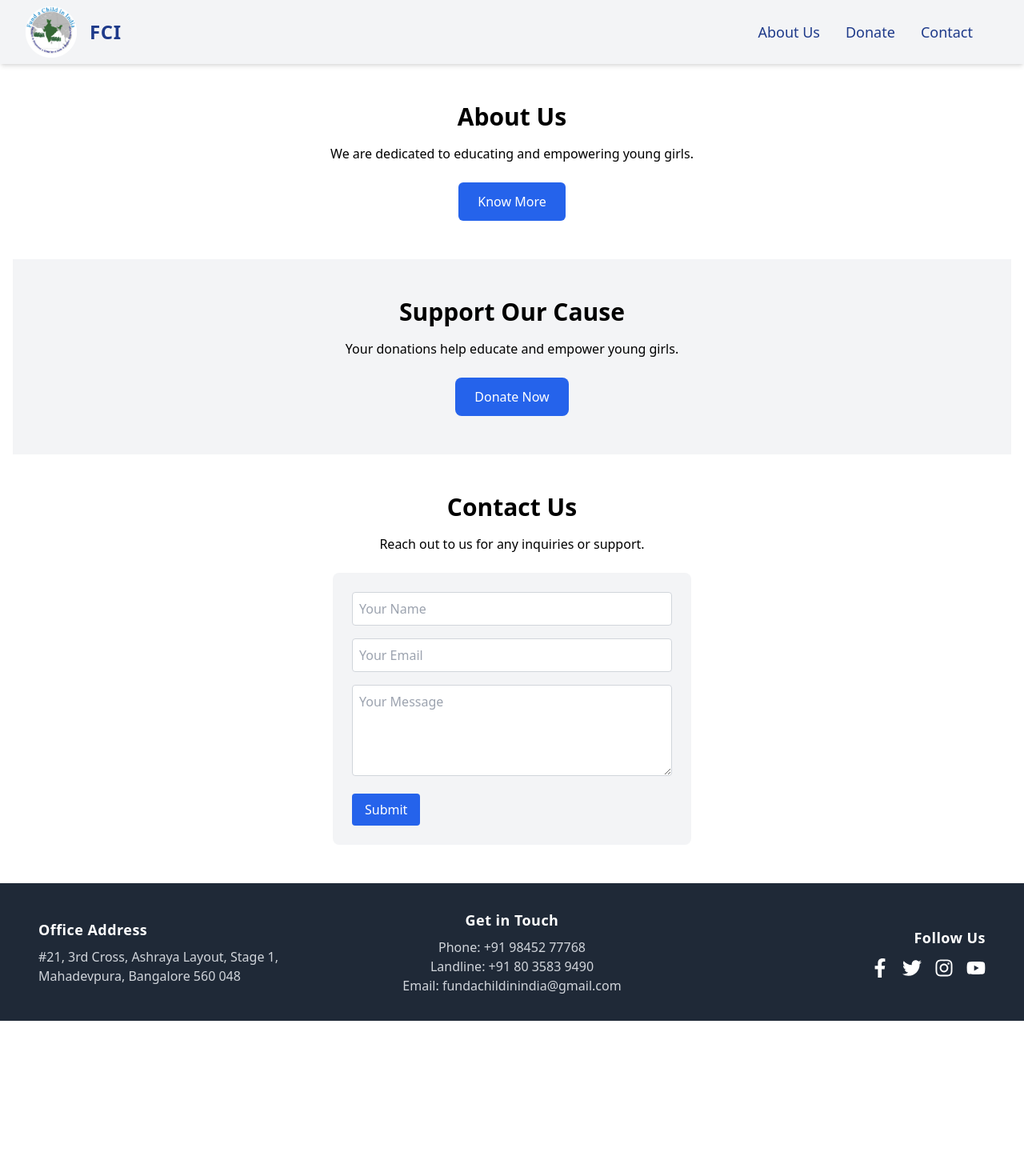
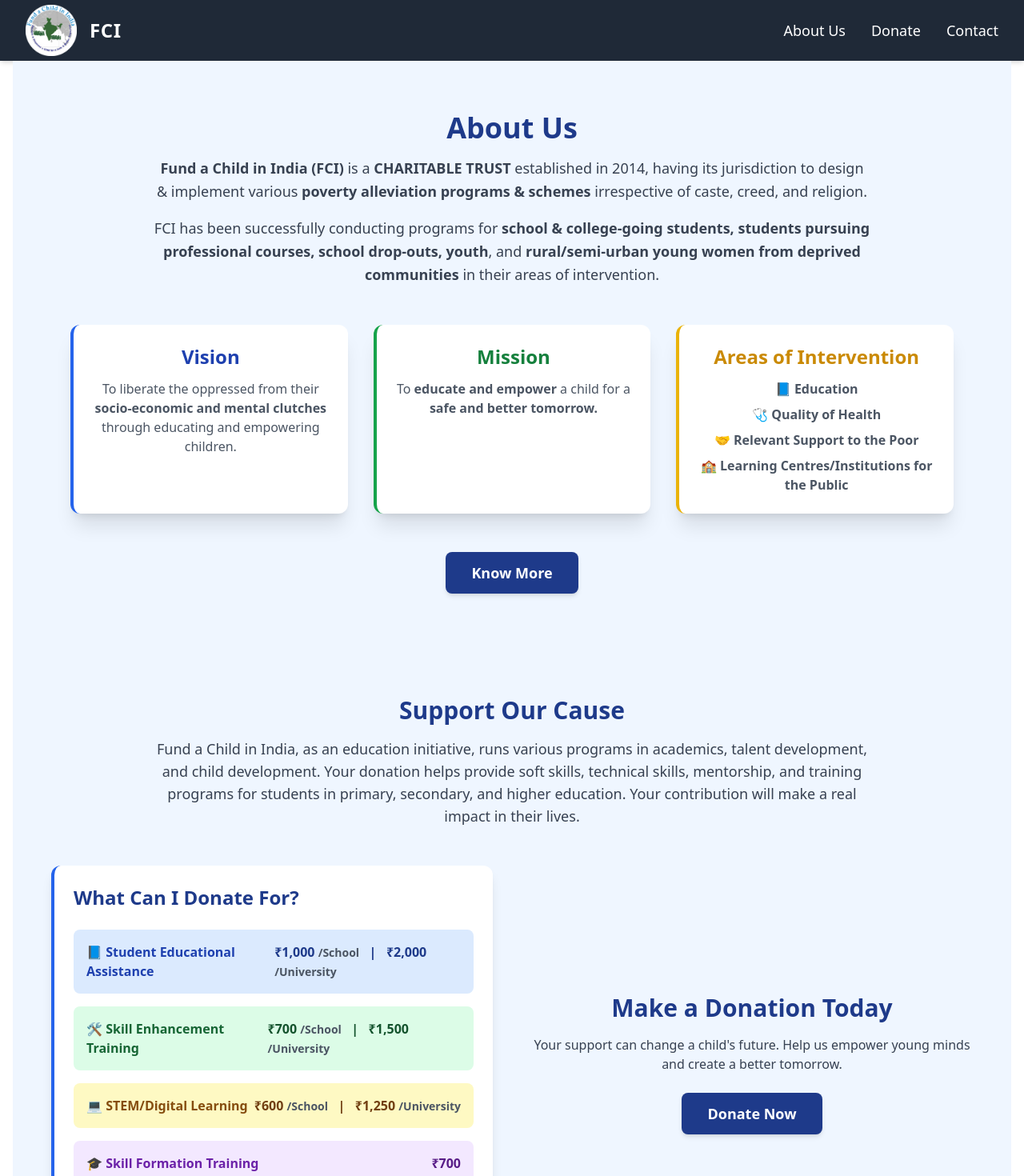
Before and after one commit to Lahari-nagaraj/FCI_Official, a React (Vite) app: page /landing in a window 1280 px wide. Shown: the top 1470 px of the page at 80% size. Before the commit the page ends 1276 px from the top, so only its background shows below. Built offline with nearby package versions, Linux system fonts and the light colour scheme.

Commit message:
added about and donate

```diff
--- a/src/components/AboutUs.jsx
+++ b/src/components/AboutUs.jsx
@@ -4,14 +4,89 @@
   const navigate = useNavigate();
 
   return (
-    <section id="about" className="py-12">
-      <h2 className="text-3xl font-bold text-center">About Us</h2>
-      <p className="text-center mt-4">
-        We are dedicated to educating and empowering young girls.
-      </p>
-      <div className="flex justify-center mt-6">
+    <section id="about" className="py-16 bg-blue-50">
+      {/* About Us Heading */}
+      <div className="text-center max-w-4xl mx-auto">
+        <h2 className="text-4xl font-extrabold text-blue-900">About Us</h2>
+        <p className="text-lg text-gray-700 mt-4 leading-relaxed">
+          <span className="font-semibold">Fund a Child in India (FCI)</span> is
+          a <span className="font-semibold">CHARITABLE TRUST</span> established
+          in 2014, having its jurisdiction to design & implement various{" "}
+          <span className="font-semibold">
+            poverty alleviation programs & schemes
+          </span>{" "}
+          irrespective of caste, creed, and religion.
+        </p>
+        <p className="text-lg text-gray-700 mt-4 leading-relaxed">
+          FCI has been successfully conducting programs for{" "}
+          <span className="font-semibold">
+            school & college-going students, students pursuing professional
+            courses, school drop-outs, youth
+          </span>
+          , and{" "}
+          <span className="font-semibold">
+            rural/semi-urban young women from deprived communities
+          </span>{" "}
+          in their areas of intervention.
+        </p>
+      </div>
+
+      {/* Vision, Mission, Areas of Intervention Cards */}
+      <div className="grid md:grid-cols-3 gap-8 mt-12 max-w-6xl mx-auto px-6">
+        {/* Vision Card */}
+        <div className="bg-white shadow-xl rounded-xl p-6 text-center border-l-4 border-blue-600 transform hover:scale-105 transition">
+          <h3 className="text-2xl font-bold text-blue-800">Vision</h3>
+          <p className="text-gray-600 mt-3">
+            To liberate the oppressed from their{" "}
+            <span className="font-semibold">
+              socio-economic and mental clutches
+            </span>{" "}
+            through educating and empowering children.
+          </p>
+        </div>
+
+        {/* Mission Card */}
+        <div className="bg-white shadow-xl rounded-xl p-6 text-center border-l-4 border-green-600 transform hover:scale-105 transition">
+          <h3 className="text-2xl font-bold text-green-700">Mission</h3>
+          <p className="text-gray-600 mt-3">
+            To <span className="font-semibold">educate and empower</span> a
+            child for a{" "}
+            <span className="font-semibold">safe and better tomorrow.</span>
+          </p>
+        </div>
+
+        {/* Areas of Intervention Card */}
+        <div className="bg-white shadow-xl rounded-xl p-6 text-center border-l-4 border-yellow-500 transform hover:scale-105 transition">
+          <h3 className="text-2xl font-bold text-yellow-600">
+            Areas of Intervention
+          </h3>
+          <ul className="text-gray-600 mt-3 space-y-2">
+            <li>
+              📘 <span className="font-semibold">Education</span>
+            </li>
+            <li>
+              🩺 <span className="font-semibold">Quality of Health</span>
+            </li>
+            <li>
+              🤝{" "}
+              <span className="font-semibold">
+                Relevant Support to the Poor
+              </span>
+            </li>
+            <li>
+              🏫{" "}
+              <span className="font-semibold">
+                Learning Centres/Institutions for the Public
+              </span>
+            </li>
+          </ul>
+        </div>
+      </div>
+
+      {/* Know More Button */}
+      <div className="flex justify-center mt-12">
         <button
-          className="bg-blue-600 text-white px-6 py-3 rounded-md"
+          className="bg-blue-900 hover:bg-green-600 text-white px-8 py-3 rounded-lg text-lg font-semibold shadow-md transition transform hover:scale-105"
           onClick={() => navigate("/about")}
         >
           Know More
--- a/src/components/Donate.jsx
+++ b/src/components/Donate.jsx
@@ -1,13 +1,95 @@
 const Donate = () => {
   return (
-    <section id="donate" className="py-12 bg-gray-100 text-center">
-      <h2 className="text-3xl font-bold">Support Our Cause</h2>
-      <p className="mt-4">
-        Your donations help educate and empower young girls.
-      </p>
-      <button className="mt-6 bg-blue-600 text-white px-6 py-3 rounded-lg">
-        Donate Now
-      </button>
+    <section id="donate" className="py-16 px-6 bg-blue-50">
+      {/* Full Width Section */}
+      <div className="max-w-6xl mx-auto text-center">
+        <h2 className="text-3xl font-bold text-blue-900">Support Our Cause</h2>
+        <p className="text-gray-700 mt-4 text-lg max-w-4xl mx-auto">
+          Fund a Child in India, as an education initiative, runs various
+          programs in academics, talent development, and child development. Your
+          donation helps provide soft skills, technical skills, mentorship,
+          and training programs for students in primary, secondary, and
+          higher education. Your contribution will make a real impact in
+          their lives.
+        </p>
+      </div>
+
+      {/* Donation Section */}
+      <div className="max-w-6xl mx-auto mt-12 grid md:grid-cols-2 gap-12 items-center">
+        {/* Left Side - Donation Details */}
+        <div className="bg-white shadow-lg rounded-xl p-6 border-l-4 border-blue-600">
+          <h2 className="text-2xl font-bold text-blue-900">
+            What Can I Donate For?
+          </h2>
+          <div className="mt-6 space-y-4">
+            {/* Student Educational Assistance */}
+            <div className="bg-blue-100 p-4 rounded-lg flex justify-between items-center">
+              <span className="text-blue-800 font-semibold">
+                📘 Student Educational Assistance
+              </span>
+              <div className="text-blue-900 font-bold">
+                ₹1,000 <span className="text-sm text-gray-600">/School</span>{" "}
+                &nbsp; | &nbsp; ₹2,000{" "}
+                <span className="text-sm text-gray-600">/University</span>
+              </div>
+            </div>
+
+            {/* Skill Enhancement Training */}
+            <div className="bg-green-100 p-4 rounded-lg flex justify-between items-center">
+              <span className="text-green-800 font-semibold">
+                🛠️ Skill Enhancement Training
+              </span>
+              <div className="text-green-900 font-bold">
+                ₹700 <span className="text-sm text-gray-600">/School</span>{" "}
+                &nbsp; | &nbsp; ₹1,500{" "}
+                <span className="text-sm text-gray-600">/University</span>
+              </div>
+            </div>
+
+            {/* STEM/Digital Learning */}
+            <div className="bg-yellow-100 p-4 rounded-lg flex justify-between items-center">
+              <span className="text-yellow-800 font-semibold">
+                💻 STEM/Digital Learning
+              </span>
+              <div className="text-yellow-900 font-bold">
+                ₹600 <span className="text-sm text-gray-600">/School</span>{" "}
+                &nbsp; | &nbsp; ₹1,250{" "}
+                <span className="text-sm text-gray-600">/University</span>
+              </div>
+            </div>
+
+            {/* Skill Formation Training */}
+            <div className="bg-purple-100 p-4 rounded-lg flex justify-between items-center">
+              <span className="text-purple-800 font-semibold">
+                🎓 Skill Formation Training
+              </span>
+              <div className="text-purple-900 font-bold">₹700</div>
+            </div>
+
+            {/* Drawing Competition */}
+            <div className="bg-red-100 p-4 rounded-lg flex justify-between items-center">
+              <span className="text-red-800 font-semibold">
+                🎨 Drawing Competition
+              </span>
+              <div className="text-red-900 font-bold">₹500</div>
+            </div>
+          </div>
+        </div>
+
+        {/* Right Side - Call to Action */}
+        <div className="flex flex-col justify-center items-center text-center">
+          <h2 className="text-3xl font-bold text-blue-900">
+            Make a Donation Today
+          </h2>
+          <p className="text-gray-700 mt-4">
+            Your support can change a child's future. Help us empower young
+            minds and create a better tomorrow.
+          </p>
+          <button className="mt-6 bg-blue-900 text-white px-8 py-3 rounded-lg text-lg font-semibold shadow-md transition transform hover:scale-105 hover:bg-blue-800">
+            Donate Now
+          </button>
+        </div>
+      </div>
     </section>
   );
 };
--- a/src/components/Header.jsx
+++ b/src/components/Header.jsx
@@ -2,7 +2,7 @@
 
 const Header = () => {
   return (
-    <header className="bg-gray-100 shadow-md py-2 px-8 flex justify-between items-center">
+    <header className="bg-gray-800 shadow-md py-1.5 px-8 flex justify-between items-center">
       {/* Logo and Brand Name */}
       <div className="flex items-center space-x-4">
         <img
@@ -10,7 +10,7 @@
           alt="FCI Logo"
           className="w-16 h-16 object-contain"
         />
-        <h1 className="text-2xl font-extrabold text-blue-900 tracking-wide">
+        <h1 className="text-2xl font-extrabold text-white tracking-wide">
           FCI
         </h1>
       </div>
@@ -18,11 +18,10 @@
       {/* Navigation */}
       <nav>
         <ul className="flex space-x-8 text-lg font-medium">
-
           <li>
             <a
               href="#about"
-              className="text-blue-900 hover:text-blue-600 transition"
+              className="text-white hover:text-gray-400 transition"
             >
               About Us
             </a>
@@ -30,7 +29,7 @@
           <li>
             <a
               href="#donate"
-              className="text-blue-900 hover:text-blue-600 transition"
+              className="text-white hover:text-gray-400 transition"
             >
               Donate
             </a>
@@ -38,12 +37,11 @@
           <li>
             <a
               href="#contact"
-              className="text-blue-900 hover:text-blue-600 transition"
+              className="text-white hover:text-gray-400 transition"
             >
               Contact
             </a>
           </li>
-          <li></li>
         </ul>
       </nav>
     </header>
```
